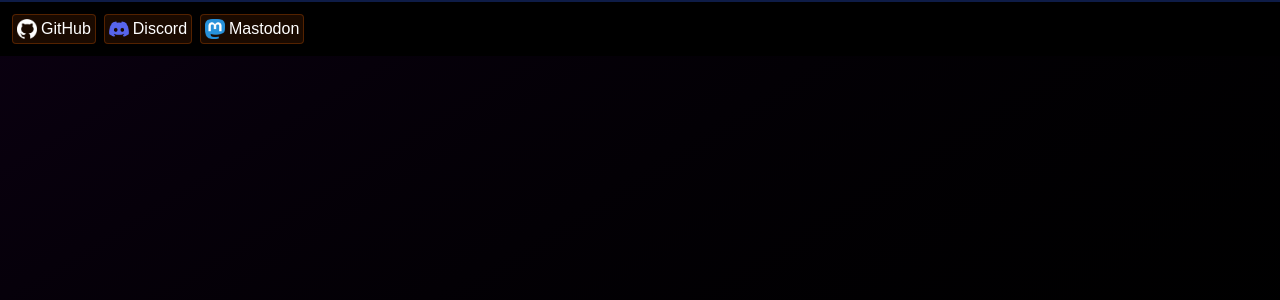
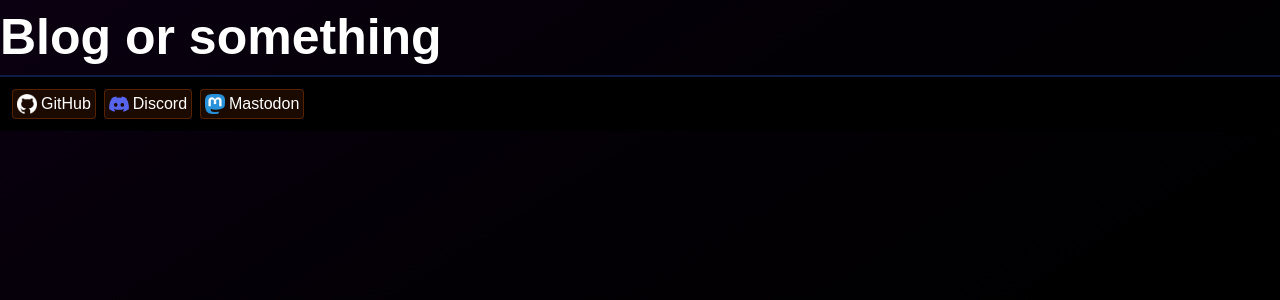
Before and after one commit to PilkeySEK/pilkey-website, a SvelteKit app: page /blog in a window 1280 px wide. Shown: the top 300 px of the page. Built offline with nearby package versions, Linux system fonts and the light colour scheme.

Commit message:
blog big title

```diff
--- /dev/null
+++ b/src/lib/components/BigTitle.svelte
@@ -0,0 +1,16 @@
+<script>
+	let { children } = $props();
+</script>
+
+<p class="big-title">
+	<b>
+		{@render children()}
+	</b>
+</p>
+
+<style>
+    .big-title {
+        font-size: 50px;
+        font-weight: bold;
+    }
+</style>
--- a/src/routes/blog/+page.svelte
+++ b/src/routes/blog/+page.svelte
@@ -0,0 +1,5 @@
+<script>
+	import BigTitle from "$lib/components/BigTitle.svelte";
+
+</script>
+<BigTitle>Blog or something</BigTitle>
```
